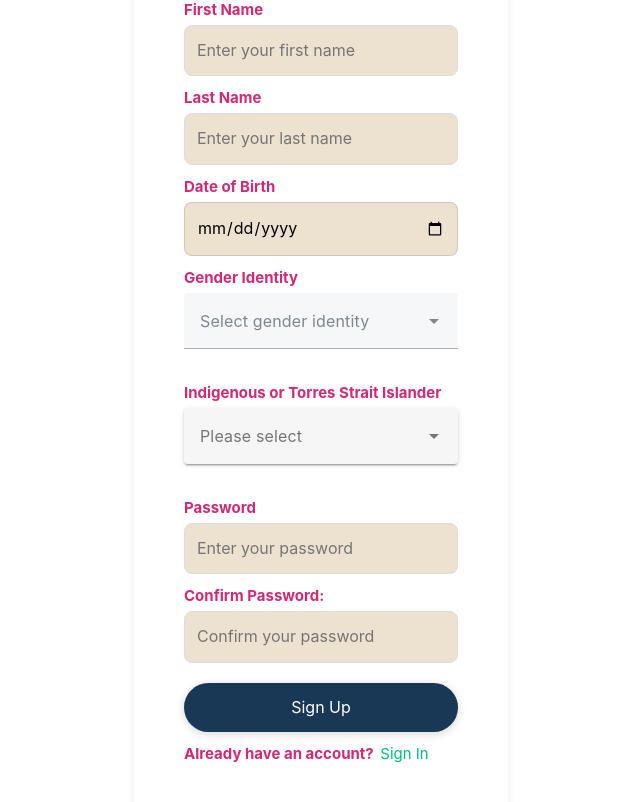
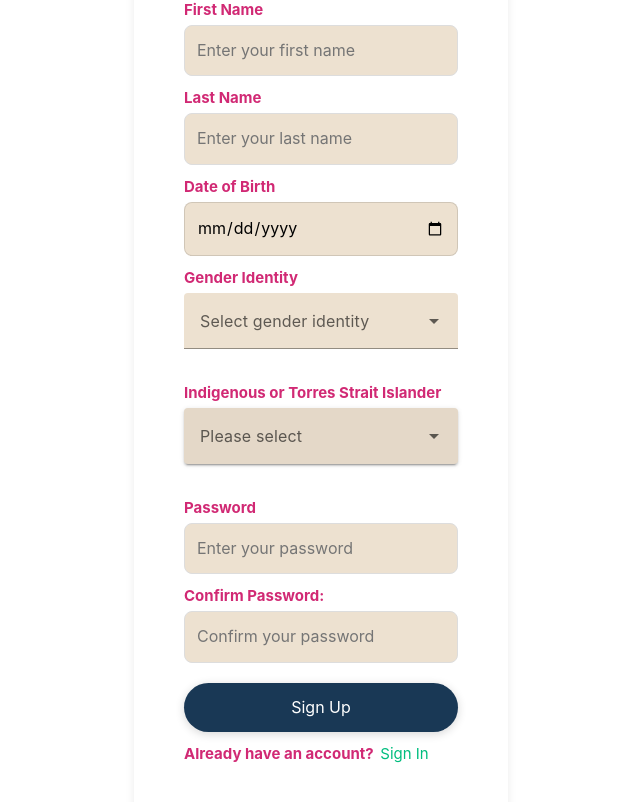
Before and after one commit to codersforcauses/bluecrew, a Vue app in the folder client/: page / in a window 1280 px wide. Shown: the part 1103-1905 px from the top of the page, without its empty margins (319-959 px from the left). Built offline with nearby package versions, Linux system fonts and the light colour scheme; no server answers; the HTML template or start-up script is replaced by a standard one.

Commit message:
v-select update

```diff
--- a/client/src/components/RegisterModal.vue
+++ b/client/src/components/RegisterModal.vue
@@ -85,7 +85,7 @@ defineEmits(['close'])
       <div class="form-group">
         <label for="genderId" class="text-primaryPink">Gender Identity</label>
         <v-select
-          color="primaryBrown"
+          bg-color="primaryBrown"
           label="Select gender identity"
           :items="['Male', 'Female', 'Non-binary', 'Other', 'Prefer not to say']"
         ></v-select>
@@ -96,7 +96,7 @@ defineEmits(['close'])
           Indigenous or Torres Strait Islander
         </label>
         <v-select
-          color="primaryBrown"
+          bg-color="primaryBrown"
           label="Please select"
           :items="['Yes', 'No', 'Prefer not to say']"
           variant="solo-filled"
```
